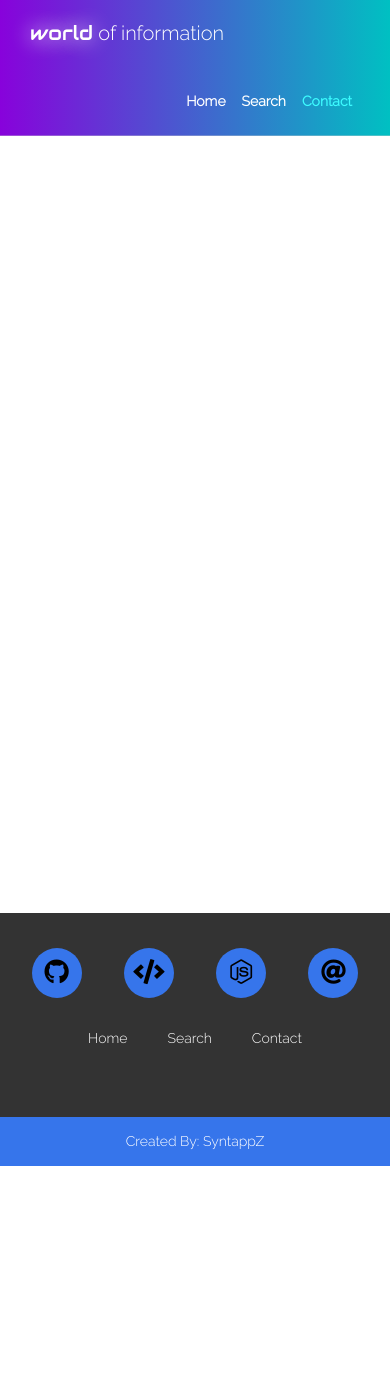
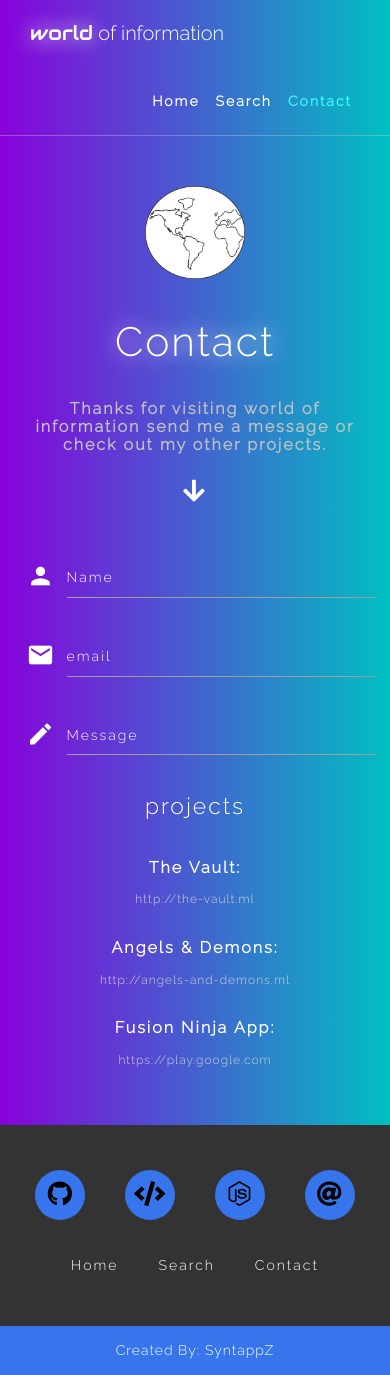
Before and after one commit to SyntappZ/world-of-information, a Vue app: page /Contact in a window 390 px wide. Before the commit the page ends 1166 px from the top, so only its background shows below. Built offline with nearby package versions, Linux system fonts and the light colour scheme.

Commit message:
made responsive

```diff
--- a/src/App.vue
+++ b/src/App.vue
@@ -16,7 +16,7 @@
           </div>
 
           <div class="link-box">
-            <router-link class="link" to="/MainPage">Search</router-link>
+            <router-link class="link" to="/Search">Search</router-link>
           </div>
 
           <div class="link-box">
@@ -50,6 +50,7 @@ export default {
   text-align: left;
   color: #fff;
   background: linear-gradient(90deg, rgb(136, 2, 219), #00c0c2);
+
 }
 #nav {
   border-bottom: 1px solid rgba(207, 207, 207, 0.356);
@@ -66,16 +67,7 @@ h1,h2,h3,h4,h5,h6 {
   margin: 5px 0;
   padding: 0;
 }
-.btns {
-  padding:12px 17px;
-  border:none;
-  border-radius: 5px 10px;
-  cursor: pointer;
-  color: rgb(136, 2, 219);
-  font-weight: 600;
-  background-color: rgb(255, 255, 255);
-  margin:10px 0;
-}
+
 
 .btns:hover {
   background-color: rgb(224, 224, 224);
@@ -85,13 +77,27 @@ h1,h2,h3,h4,h5,h6 {
 }
 
 .link {
- padding: 15px 0;
+
+  font-weight: 450;
+  letter-spacing: 2px;
 }
 
 #nav a {
   font-weight: bold;
   color: #fff;
   text-align: right;
+}
+.btns {
+  padding:12px 17px;
+  border:none;
+  border-radius: 5px 10px;
+  cursor: pointer;
+  color: rgb(54, 117, 235);
+  font-weight: 450;
+  background-color: rgb(255, 255, 255);
+  margin:10px 0;
+  transition: .1s ease-in-out;
+  letter-spacing: 2px;
 }
 
 #nav a.router-link-exact-active {
--- a/src/components/HomePics.vue
+++ b/src/components/HomePics.vue
@@ -2,7 +2,7 @@
   <div class="home-pics">
     <div class="wrap">
       <div class="row">
-        <div class="marg col s12 m6">
+        <div class="marg col s12 m12 l6">
           <div class="left-box">
             <div class="pics capeTown">
               <img src="capeTown.jpg" alt="capeTown" />
@@ -25,14 +25,17 @@
             </div>
           </div>
         </div>
-        <div class="marg col s12 m6">
+        <div class="right-wrap col s12 m12 l6">
           <div class="right-box">
-              <h3>Where will you explore?</h3>
+            <h3>Where will you explore?</h3>
 
-              <p class="arial">get information on any <br>country or city</p>
-              <button class="btns purple darken-4 waves-effect waves-light">
-                <router-link class="link white-text" to="/MainPage">Explore</router-link>
-              </button>
+            <p class="pic-text">
+              get information on any country or city
+              <br />around the world.
+            </p>
+            <button class="btns">
+              <router-link class="link white-text" to="/Search">Explore</router-link>
+            </button>
           </div>
         </div>
       </div>
@@ -52,74 +55,67 @@ export default {};
 }
 .wrap {
   width: 100%;
-  min-height: 100vh;
 }
+.pic-text {
+  font-weight: 300;
+  letter-spacing: 1px;
+  color: rgb(160, 160, 160);
+}
+
 .left-box,
-.right-box {
-  min-height: 100vh;
+.right-wrap {
+  display: flex;
+  flex-wrap: wrap;
 }
-.left-box {
-  left: 0;
-  position: relative;
+
+.right-wrap {
+  justify-content: center;
+  align-items: center;
+  padding-top: 200px;
 }
 .right-box {
-    text-align: center;
-    padding:40vh 0;
+  width: 500px;
+  height: 200px;
 
+  text-align: center;
 }
+
+.btns {
+  background-color: rgb(54, 117, 235);
+  color: white;
+}
+.btns:hover {
+  background-color: rgb(87, 140, 238);
+}
+
 .marg {
   margin: 0;
   padding: 0;
 }
 .pics {
-  position: absolute;
-  opacity: 0.7;
+  width: 50%;
+  height: 200px;
 }
-.pics img {
+img {
+  object-fit: cover;
   width: 100%;
-  margin: 0;
-}
-.capeTown {
-  width: 50%;
-  left: 0;
-  top: 0;
-}
-.london {
-  width: 50%;
-  left: 500px;
-  bottom: 40px;
-}
-.newYork {
-  width: 30%;
-  left: 550px;
-  top: 90px;
-}
-.scotland {
-  width: 80%;
-  left: 100px;
-  top: 180px;
-  opacity: 1;
-}
-.sydney {
-  width: 40%;
-  left: 5px;
-  top: 240px;
-}
-.louvre {
-  width: 60%;
-  left: 40px;
-  bottom: 0;
+  height: 200px;
 }
 
 @media (max-width: 1024px) {
-    .pics {
-        width:100%;
-        position: static;
-        opacity: 1;
-    }
-    .left-box,
-.right-box {
-  min-height: 0;
+  .right-wrap {
+    height: 400px;
+    padding: 0;
+  }
 }
+
+@media (max-width: 600px) {
+  .pics {
+    width: 100%;
+    height: 300px;
+  }
+  img {
+    height: 300px;
+  }
 }
 </style>
--- a/src/components/Search.vue
+++ b/src/components/SearchResults.vue
@@ -1,25 +1,24 @@
 <template>
   <div class="container wiki">
-
     <div class="row">
-      <div class="col s12 m6 lg6" v-for="wiki in wikiArray" :key="wiki.name">
-
+      <div class="col s12 m6 lg6" v-for="(wiki, i) in wikiArray" :key="i">
         <div class="card hoverable center-align">
           <div class="card-image waves-effect waves-block waves-light">
-            <img class="activator img" :src="wiki.url || wiki.backup" :title="wiki.desc"/>
+            <img class="activator img" :src="wiki.url || wiki.backup" :title="wiki.desc" />
           </div>
           <div class="card-content">
             <span class="card-title activator grey-text text-darken-4">
               {{ wiki.name }}
               <i class="material-icons right">expand_less</i>
             </span>
+
             <p>
               <a :href="wiki.link" target="_blank" class="teal-text">Go to wiki</a>
             </p>
           </div>
           <div class="card-reveal">
             <span class="card-title grey-text text-darken-4">
-                {{ wiki.name }}
+              {{ wiki.fullName }}
               <i class="material-icons right">expand_more</i>
             </span>
             <p>{{ wiki.info }}</p>
@@ -33,32 +32,28 @@
 <script>
 import { mapGetters } from "vuex";
 import axios from "axios";
-import { setTimeout } from 'timers';
+import { setTimeout } from "timers";
 
 export default {
   data() {
     return {
-      title: "",
-
-
+      title: ""
     };
   },
-  methods: {
-
-  },
-  computed: mapGetters(["wikiArray"])
-
+  methods: {},
+  computed: {
+    ...mapGetters(["wikiArray"])
+  }
 };
 </script>
 
 <style scoped>
 .wiki {
-
   width: 100%;
 }
 
 .card {
-  margin:20px auto;
+  margin: 20px auto;
   color: #333;
 }
 img {
@@ -66,7 +61,7 @@ img {
   height: 400px;
   object-fit: cover;
 }
-@media (max-width: 800px){
+@media (max-width: 800px) {
   img {
     height: 200px;
   }
--- a/src/components/Welcome.vue
+++ b/src/components/Welcome.vue
@@ -8,13 +8,13 @@
               <h3 class="glow">Welcome To</h3>
               <h3 class="glow">World Of Information</h3>
 
-              <p class="arial">
+              <p class="welcome-text">
                 WOI is a site to you can search for anything
                 and it brings back 10 results, for best results search
                 one word.
               </p>
               <button class="btns waves-effect waves-light">
-                 <router-link class="link" to="/MainPage">Search</router-link>
+                 <router-link class="link" to="/Search">Search</router-link>
               </button>
             </div>
           </div>
@@ -55,16 +55,20 @@ export default {
   margin: 0;
   line-height: 100px;
 }
+.welcome-text {
+  font-weight: 300;
+  letter-spacing: 1px;
+  color: rgb(211, 211, 211);
+}
 
 .right-welcome img {
   width: 100%;
 }
 .link{
-  color: purple;
+  color: rgb(54, 117, 235);
 }
-</style>
 
-<style>
+
 .page-top {
   min-height: 92vh;
 }
@@ -74,11 +78,23 @@ export default {
   margin: 20vh 0;
 }
 
+@media (max-width: 1024px) {
+  .page-top {
+  min-height: 0;
+}
+ .left-welcome,
+  .right-welcome {
+    margin: 15vh 0;
+    height:auto;
+  }
+}
 @media (max-width: 600px) {
   .left-welcome,
   .right-welcome {
     margin: 5vh 0;
+    height:auto;
   }
+
   .left-welcome h3 {
     font-size: 30px;
   }
--- a/src/components/pageFooter.vue
+++ b/src/components/pageFooter.vue
@@ -1,31 +1,35 @@
 <template>
   <div class="pageFooter">
-
     <div class="row">
       <div class="col s12">
-
         <div class="icon-wrap">
           <div class="icon">
-         <a href="https://github.com/SyntappZ" target="_blank">  <i class="fab fa-github"></i></a>
+            <a href="https://github.com/SyntappZ" target="_blank">
+              <i class="fab fa-github"></i>
+            </a>
           </div>
           <div class="icon">
-          <a href="https://github.com/SyntappZ/world-of-information" target="_blank"> <i class="fas fa-code"></i></a>
+            <a href="https://github.com/SyntappZ/world-of-information" target="_blank">
+              <i class="fas fa-code"></i>
+            </a>
           </div>
           <div class="icon">
-         <a href="https://www.codewars.com/users/SyntappZ" target="_blank"> <i class="fab fa-node-js"></i></a>
+            <a href="https://www.codewars.com/users/SyntappZ" target="_blank">
+              <i class="fab fa-node-js"></i>
+            </a>
           </div>
           <div class="icon">
-         <a href="mailto:syntappz@gmail.com" target="_blank"> <i class="fas fa-at"></i></a>
+            <a href="mailto:syntappz@gmail.com" target="_blank">
+              <i class="fas fa-at"></i>
+            </a>
           </div>
         </div>
-
       </div>
       <div class="col s12">
         <router-link class="link" to="/">Home</router-link>
-        <router-link class="link" to="/mainPage">Search</router-link>
+        <router-link class="link" to="/Search">Search</router-link>
         <router-link class="link" to="/Contact">Contact</router-link>
       </div>
-
     </div>
 
     <div class="auth">
@@ -40,78 +44,86 @@ export default {
   name: "pageFooter",
 
   data() {
-    return {
-
-    }
+    return {};
   },
-  methods: {
-  }
+  methods: {}
 };
 </script>
 
 
 <style scoped>
-    .pageFooter{
+.pageFooter {
   width: 100%;
-        min-height: 30vh;
+  min-height: 35vh;
   height: auto;
   background-color: #333;
   position: relative;
+  letter-spacing: 1px;
+  padding-top: 5px;
 }
 .auth {
   position: absolute;
-      bottom:0;
+  bottom: 0;
   width: 100%;
-      text-align:center;
+  text-align: center;
   background: rgb(54, 117, 235);
-
 }
 .icon-wrap {
-      padding-top:20px;
+  padding-top: 20px;
   display: flex;
-      width:300px;
+  width: 300px;
   justify-content: space-around;
-
+  margin:5px;
 }
 .icon {
-      width:50px;
-      height:50px;
-      border-radius:50%;
+  width: 50px;
+  height: 50px;
+  border-radius: 50%;
   background-color: rgb(54, 117, 235);
-      font-size:25px;
+  font-size: 25px;
   display: flex;
   justify-content: center;
   align-items: center;
-      color:#000;
+  color: #000;
 
 }
+.icon:hover {
+  background-color: rgb(87, 140, 238);
+}
 .icon a {
-      color:black;
+  color: black;
 }
 
 .link {
   padding: 0 50px;
-      color:white;
-
+  color: white;
+  letter-spacing: 2px;
+}
+.link:hover {
+  font-weight: 600;
+  text-shadow: 0 0 20px #fff;
 }
 
 .col {
-      display:flex;
+  display: flex;
   justify-content: center;
   align-items: center;
   margin: 15px 0;
 }
+@media (max-width: 1024px) {
+  .pageFooter {
+    min-height: 250px;
+  }
+}
 @media (max-width: 600px) {
+
   .icon-wrap {
-      display: flex;
-      width:100%;
-      justify-content: space-around;
+
+    width: 100%;
+
   }
   .link {
     padding: 0 20px;
-
-
   }
-
 }
 </style>
--- a/src/router.js
+++ b/src/router.js
@@ -14,10 +14,10 @@ export default new Router({
       component: Home
     },
     {
-      path: '/MainPage',
-      name: 'main-page',
+      path: '/Search',
+      name: 'search',
 
-      component: () => import('./views/MainPage.vue')
+      component: () => import('./views/Search.vue')
     },
     {
       path: '/Contact',
--- a/src/views/Contact.vue
+++ b/src/views/Contact.vue
@@ -1,37 +1,78 @@
 <template>
   <div class="contact">
-      <div v-show="show" class="page-middle container">
-        <div class="row">
-          <div class="col s12 m6 l3">
-            <div class="pic-box"></div>
+    <div class="container top">
+      <div class="row">
+        <div class="col s12">
+          <div class="img-wrap">
+            <img src="earth.png" />
           </div>
-          <div class="col s12 m6 l3">
-            <div class="pic-box"></div>
-          </div>
-          <div class="col s12 m6 l3">
-            <div class="pic-box"></div>
-          </div>
-          <div class="col s12 m6 l3">
-            <div class="pic-box"></div>
+          <h3 class="glow">Contact</h3>
+          <h6 class="sub">
+            Thanks for visiting world of information
+            <br /> send me a message or check out <br> my other projects.
+          </h6>
+          <i class="fas fa-arrow-down"></i>
+        </div>
+      </div>
+    </div>
+
+    <div class="container bottom">
+      <div class="row">
+        <div class="col form s12 m6 l6">
+          <div class="row">
+            <form class="col s12">
+
+              <div class="row">
+                <div class="input-field col s12">
+                  <i class="material-icons prefix">person</i>
+                  <input id="name" type="text" class="validate" />
+                  <label for="name">Name</label>
+                </div>
+              </div>
+              <div class="row">
+                <div class="input-field col s12">
+                  <i class="material-icons prefix">mail</i>
+                  <input id="email" type="email" class="validate" />
+                  <label for="email">email</label>
+                </div>
+              </div>
+              <div class="row">
+                <div class="input-field col s12">
+                  <i class="material-icons prefix">edit</i>
+                  <textarea id="message" class="materialize-textarea"></textarea>
+                  <label for="message">Message</label>
+                </div>
+              </div>
+            </form>
           </div>
         </div>
+        <div class=" col s12 m6 l6">
+          <h5>projects</h5>
+          <div class="projects">
+            <div class="row project">
+            <h6>The Vault: <a class="link" target="_blank" href="http://the-vault.ml">http://the-vault.ml</a></h6>
+          </div>
+          <div class="row project">
+            <h6>Angels & Demons: <a class="link" target="_blank" href="#">http://angels-and-demons.ml</a></h6>
+          </div>
+
+          <div class="row project">
+            <h6>Fusion Ninja App: <a class="link" target="_blank" href="#">https://play.google.com</a></h6>
+          </div>
+          </div>
+
+        </div>
       </div>
-
+    </div>
   </div>
 </template>
 
 <script>
 export default {
-  created() {
-
-  },
-  destroyed() {
-
-  },
+  created() {},
+  destroyed() {},
   data() {
-    return {
-      show: false
-    };
+    return {};
   },
   methods: {}
 };
@@ -40,18 +81,126 @@ export default {
 <style scoped>
 .contact {
   min-height: 92vh;
-   background-color: white;
+  text-align: center;
+  padding-top: 20px;
+}
+.top {
+  padding: 100px 0;
+}
+.sub {
+   color: rgb(194, 194, 194);
+}
+.projects {
+  padding-left:50px;
+}
+.project {
+  padding: 30px 0;
+  text-align: left;
+
+}
+.prefix {
+  color: #fff;
+  padding-right: 10px;
+}
+.form {
+  color: white;
+  padding: 50px;
+  box-sizing: border-box;
+}
+.input-field label {
+  color: #fff;
+}
+/* label focus color */
+.input-field input[type="text"]:focus + label,
+.input-field input[type="email"]:focus + label,
+.input-field textarea:focus + label {
+  color: #fff;
+}
+/* label underline focus color */
+.input-field input[type="text"]:focus,
+.input-field input[type="email"]:focus,
+.input-field textarea:focus {
+  border-bottom: 1px solid #fff;
+  box-shadow: 0 1px 0 0 #fff;
 }
 
-.page-middle {
+/* icon prefix focus color */
+.input-field .prefix.active {
+  color: #fff;
+}
+
+.col {
+  text-align: center;
+  font-weight: 300;
+  letter-spacing: 2px;
+}
+.img-wrap {
+  width: 100px;
+  margin: auto;
+}
+.img-wrap img {
   width: 100%;
-  height: auto;
+}
+h3 {
+  padding: 30px 0;
+}
+h5 {
+  text-align: center;
+}
+h6 {
+  font-weight: 700;
+  color: white;
+}
+.fas {
+  font-size: 25px;
+  padding-top: 20px;
+}
+.link {
+  letter-spacing: 1px;
+  padding-left:10px;
+  font-size: 12px;
+  color:rgb(211, 211, 211);
+}
+.link:hover {
+  color:white;
+   text-shadow: 0 0 20px #fff;
 
 }
-.pic-box {
-  border: solid 1px #fff;
-  height: 200px;
-  margin: 50px 0;
+@media (max-width: 1024px){
+ .project {
+  padding:10px 0;
+  text-align: center;
+
+}
+ .form {
+    padding:20px;
+
+  }
+.projects {
+  padding: 20px 0 10px 0;
+}
+.link{
+  display: block;
+  padding:15px 0 0 0;
+}
+@media (max-width: 600px) {
+  .contact {
+    padding-bottom: 30px;
+    height: auto;
+
+  }
+  .top {
+  padding: 30px 0;
+}
+  br {
+    display:none;
+  }
+  .form {
+    padding:5px;
+    box-sizing: content-box;
+  }
 }
 
+
+}
 </style>
--- a/src/views/MainPage.vue
+++ b/src/views/Search.vue
@@ -27,9 +27,8 @@
         </form>
 
         <div class="col s12">
-
           <blockquote>Click image to show more Information</blockquote>
-          <search />
+          <searchResults />
         </div>
       </div>
     </div>
@@ -37,12 +36,12 @@
 </template>
 
 <script>
-import search from "../components/Search";
+import searchResults from "../components/SearchResults";
 import store from "../store";
 import axios from "axios";
 export default {
   components: {
-    search
+    searchResults
   },
   mounted() {},
   data() {
@@ -166,11 +165,21 @@ export default {
           });
 
           for (let i = 0; i < 10; i++) {
+            let name = "";
+            let cut = response.data[1][i].split(" ");
+            cut.length = 3;
+            cut = cut.join(" ") + "...";
+            if (response.data[1][i].split(" ").length < 4) {
+              name = response.data[1][i];
+            } else {
+              name = cut;
+            }
             this.fullArray.push({
-              name: response.data[1][i],
+              name: name,
               info: response.data[2][i],
               link: response.data[3][i],
-              backup: this.backup[i]
+              backup: this.backup[i],
+              fullName: response.data[1][i]
             });
           }
 
@@ -189,37 +198,47 @@ export default {
 .main {
   min-height: 92vh;
   padding-top: 20px;
-
 }
 .top {
   padding: 100px 0;
 }
+
 .grey-top {
-  background: rgb(241, 241, 241);
+  background: rgb(255, 255, 255);
   width: 100%;
   height: 60px;
-  display:flex;
+  display: flex;
   justify-content: center;
   align-items: center;
+  border-top-left-radius: 5px;
+  border-top-right-radius: 5px;
+}
+
+
+
+.btns:hover {
+   background-color: rgb(224, 224, 224);
+
 
 }
 .img-wrap {
   width: 100px;
-  margin:auto;
+  margin: auto;
 }
 .img-wrap img {
   width: 100%;
 }
 .search {
-  background: rgba(255, 255, 255, 0.774);
-
+  background: rgba(48, 48, 48, 0.247);
+  border-top-left-radius: 5px;
+  border-top-right-radius: 5px;
 }
 blockquote {
-  color: #333;
-  text-align:left;
+  color: #fff;
+  text-align: left;
 }
 #search {
-  color: #333;
+  color: #fff;
 }
 .col {
   text-align: center;
@@ -235,21 +254,37 @@ h6 {
 h5 {
   color: #999;
   font-weight: 400;
-   margin:0;
-   padding:0;
+  margin: 0;
+  padding: 0;
 }
 h2 {
   color: #333;
+}
+.input-field {
+  margin-top: 30px;
 
 }
-.input-field {
-  margin-top: 10px;
-}
 .input-field input[type="text"]:focus + label {
-  color: rgb(165, 165, 165);
+  color: #fff;
+
 }
 #search:focus {
-  border-bottom: solid rgb(165, 165, 165) 1px;
-  box-shadow: 0 1px 0 0 rgb(165, 165, 165);
+  border-bottom: solid #fff 1px;
+  box-shadow: 0 1px 0 0 #fff;
+
+}
+@media (max-width: 600px) {
+  blockquote {
+  font-size:11px;
+}
+.top {
+  padding: 50px 0;
+}
+br {
+  display:none;
+}
+h6 {
+  line-height: 20px;
+}
 }
 </style>
```
Lines whose indentation alone changed are shown as unchanged.
